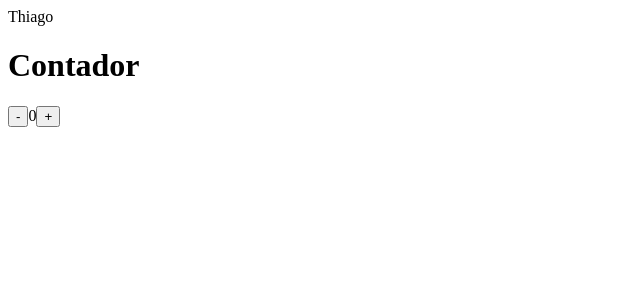
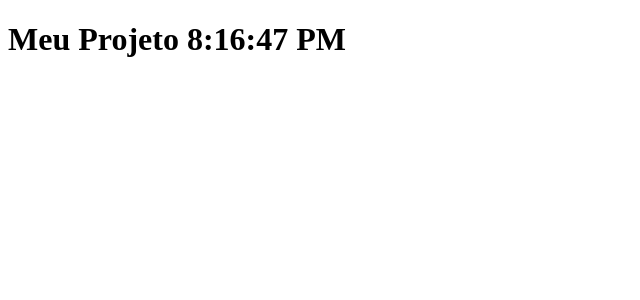
Before and after one commit to rveneroso/react-first-project, a React (Create React App) app: page / in a window 1280 px wide. Shown: the top 300 px of the page, without its empty margins (0-640 px from the left). Built offline with nearby package versions, Linux system fonts and the light colour scheme.

Commit message:
Ciclo de vida dos componentes.

```diff
--- a/src/App.js
+++ b/src/App.js
@@ -1,45 +1,37 @@
 import React, { Component} from "react";
 
 class App extends Component {
+
+  // Contructor também faz parte do ciclo de vida de um componente
   constructor(props) {
     super(props);
     this.state = {
-      nome: "Thiago",
-      contador: 0
+      hora: '00:00:00'
     }
-    this.aumentar = this.aumentar.bind(this);
-    this.diminuir = this.diminuir.bind(this);
-
   }
 
-  aumentar() {
-    let state = this.state;
-    state.contador += 1;
-    state.nome = "Thiago Maior";
-    this.setState(state);
+  // Essa função é executada logo depois que o componente foi montado. É executado somente uma vez.
+  componentDidMount() {
+    setInterval(()=> {
+      this.setState({ hora: new Date().toLocaleTimeString() })
+    }, 1000)
   }
 
-  diminuir() {
-    let state = this.state;
-    if(state.contador === 0) {
-      alert('Contador chegou a zero');
-      return;
-    }
-    state.contador -= 1;
-    state.nome = "Thiago Menor";
-    this.setState(state);
+  // É executado toda vez que um componente é atualizado. Aqui será executado de 1 em 1 segundo.
+  componentDidUpdate() {
+    console.log('Atualizou');
   }
 
-
+  // Essa função retorna um boolean dizendo se o componente deve ser atualizado ou não. No teste que fiz, quando coloquei false no retorno da função, toda
+  // a atualização que o componente estava sofrendo de 1 em 1 segundo, parou de acontecer. Quando coloquei o retorno como true, tudo voltou ao normal.
+  shouldComponentUpdate() {
+    return true;
+  }
 
   render() {
     return(
       <div>
-        {this.state.nome}
-        <h1>Contador</h1>
-        <button onClick={this.diminuir}>-</button>
-          {this.state.contador}
-        <button onClick={this.aumentar}>+</button>
+        <h1>Meu Projeto {this.state.hora} </h1>
       </div>
     );
   }
```
Also changed, not shown: src/App antes aula ciclos de vida.js (added, +48 -0 lines).
